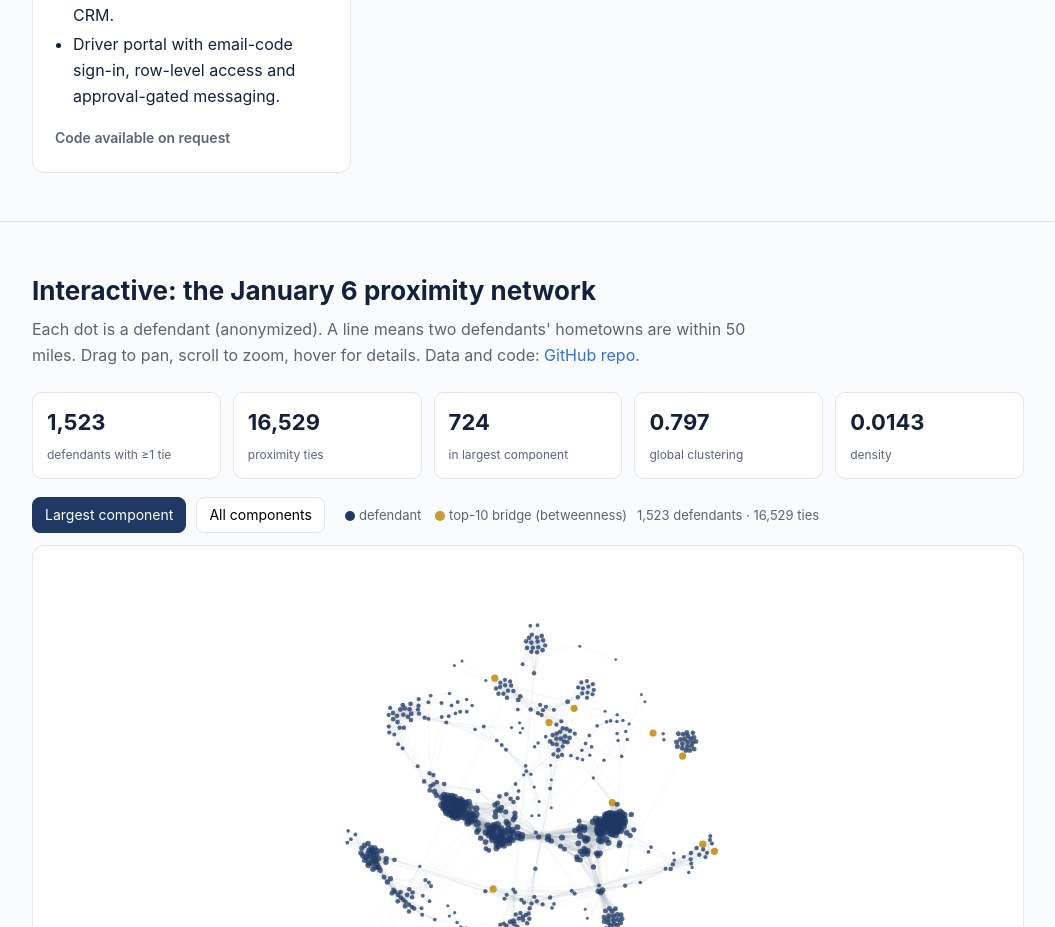
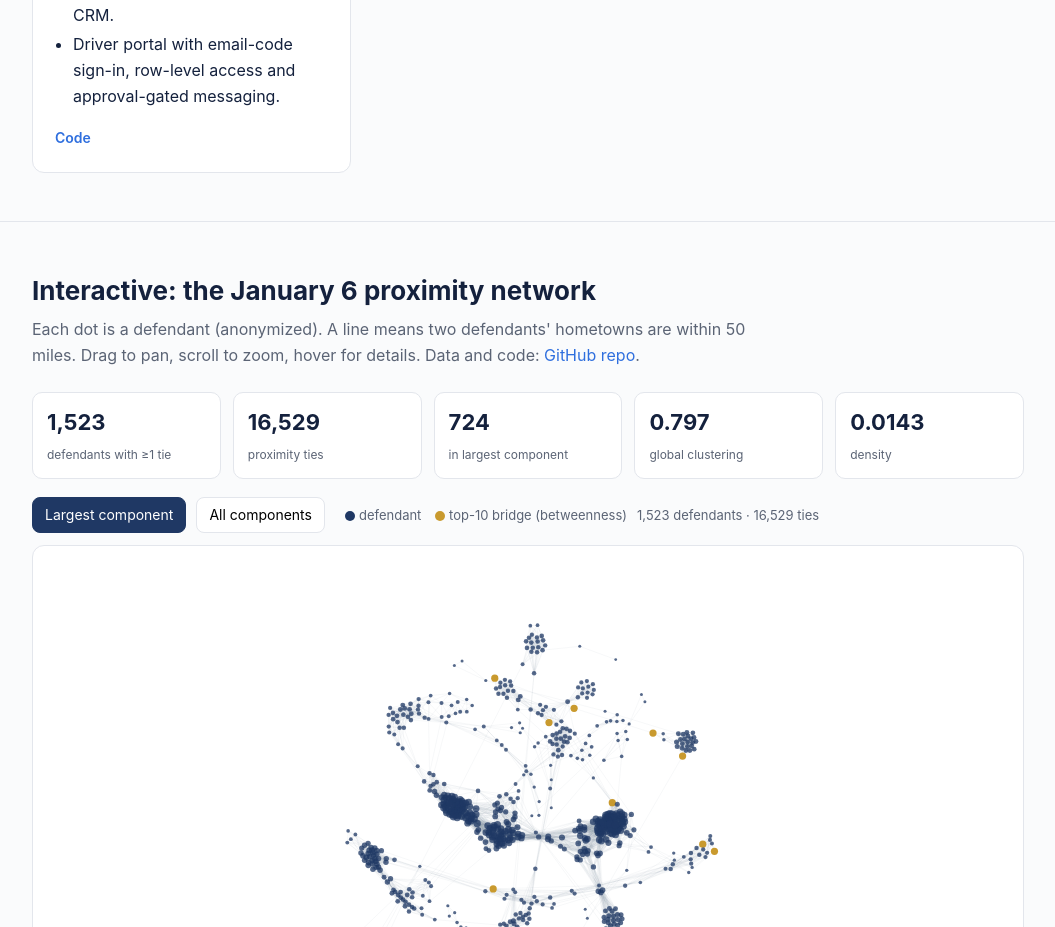
Before and after one commit to tagwesley/tagwesley.github.io, a plain HTML site: page index.html in a window 1280 px wide. Shown: the part 1520-2447 px from the top of the page, without its empty margins (112-1167 px from the left). Drawn offline with nearby package versions, Linux system fonts and the light colour scheme.

Commit message:
Link Fare Driver Hub code

```diff
--- a/index.html
+++ b/index.html
@@ -105,7 +105,7 @@ footer{padding:36px 0;color:var(--muted);font-size:14px}
         <li>Built the chapter's data hub (driver index, dispatch, email queue, tasks) feeding a HubSpot CRM.</li>
         <li>Driver portal with email-code sign-in, row-level access and approval-gated messaging.</li>
       </ul>
-      <div class="links"><span style="color:var(--muted)">Code available on request</span></div>
+      <div class="links"><a href="https://github.com/tagwesley/fare-coop-driver-hub">Code</a></div>
     </div>
   </div>
 </div></section>
```
